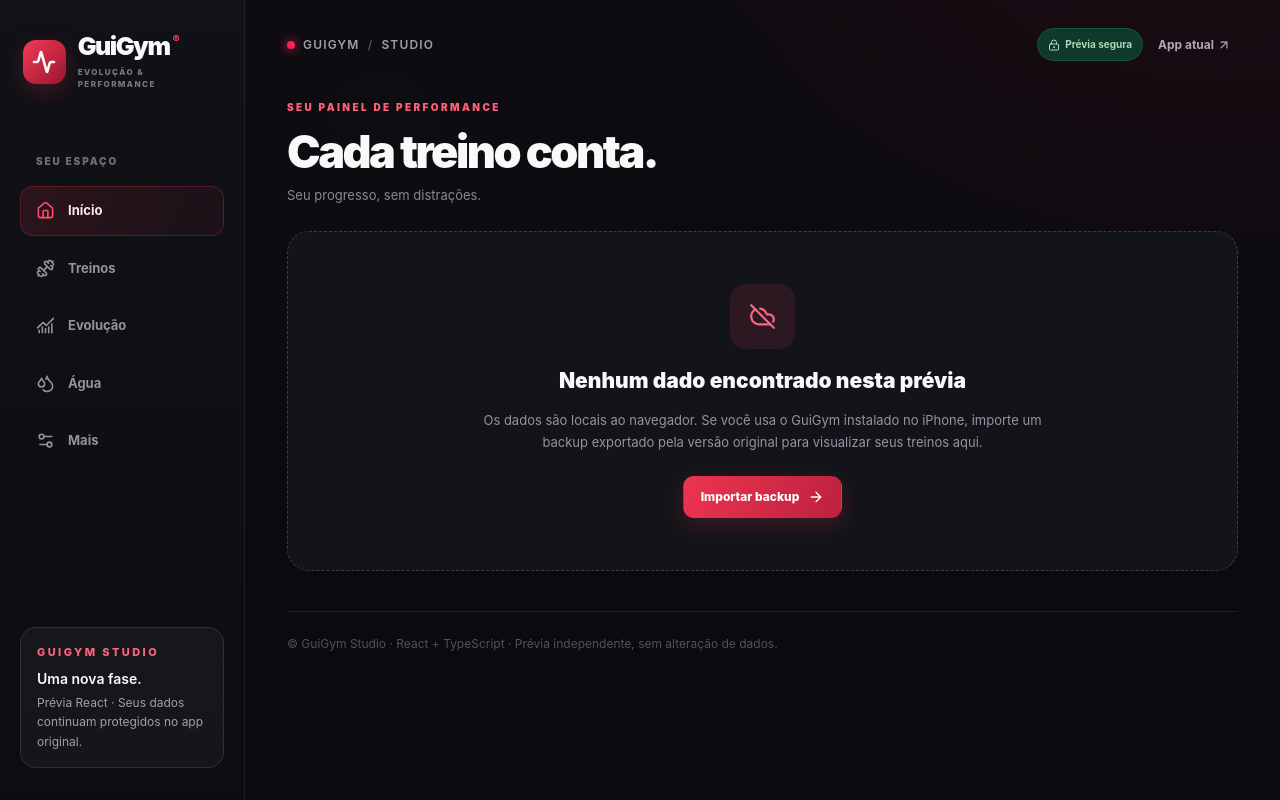
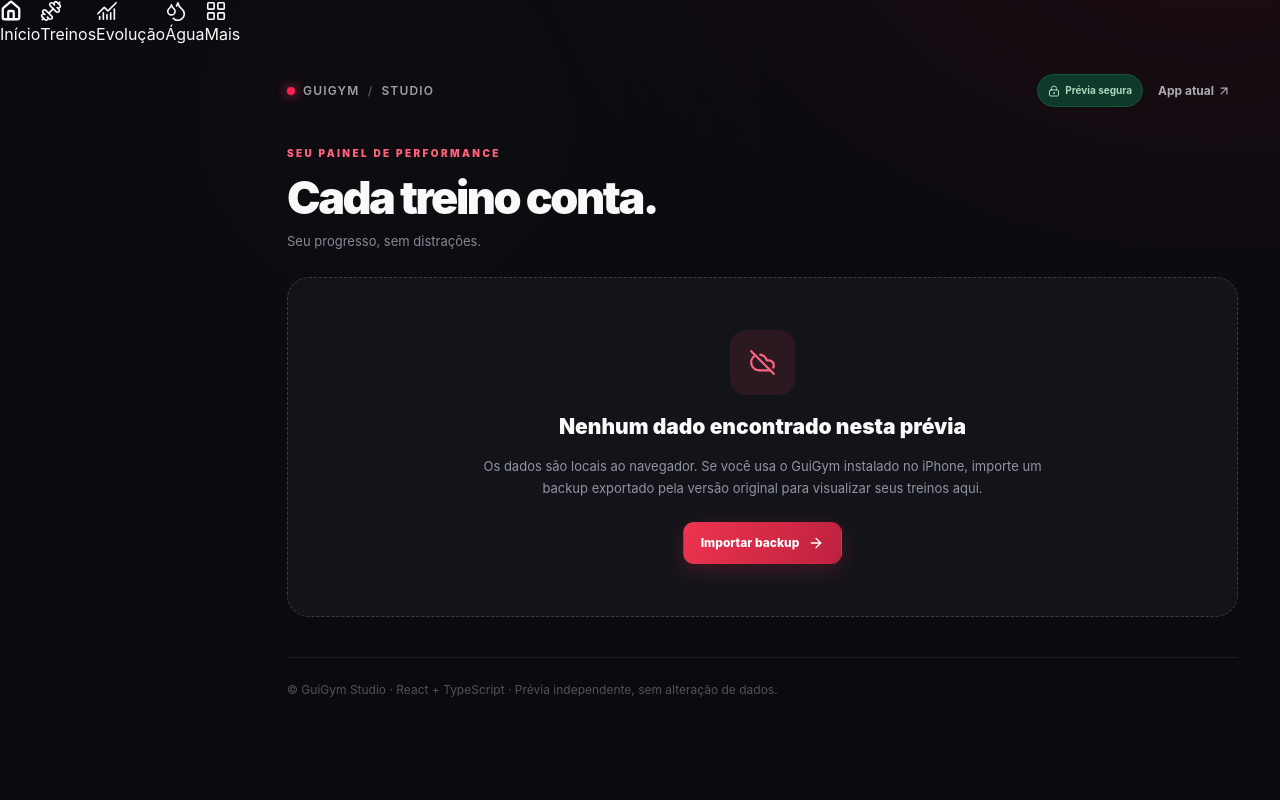
Before and after one commit to kurtzada/GuiGym, a React (Vite) app in the folder modern/: page / in a window 1280 px wide. Built offline with nearby package versions, Linux system fonts and the light colour scheme; the HTML template or start-up script is replaced by a standard one.

Commit message:
fix: restore GuiGym original fixed five-tab navigation in React

```diff
--- a/modern/src/components/Navigation.tsx
+++ b/modern/src/components/Navigation.tsx
@@ -1,4 +1,4 @@
-import { Activity, ChartNoAxesCombined, Droplets, Dumbbell, House, Settings2 } from 'lucide-react'
+import { ChartNoAxesCombined, Droplets, Dumbbell, House, LayoutGrid } from 'lucide-react'
 import type { ComponentType } from 'react'
 import type { View } from '../models'
 
@@ -8,44 +8,15 @@ const tabs: Array<{ id: View; label: string; icon: IconType }> = [
   { id: 'training', label: 'Treinos', icon: Dumbbell },
   { id: 'progress', label: 'Evolução', icon: ChartNoAxesCombined },
   { id: 'water', label: 'Água', icon: Droplets },
-  { id: 'settings', label: 'Mais', icon: Settings2 },
+  { id: 'settings', label: 'Mais', icon: LayoutGrid },
 ]
 
-interface NavigationProps {
-  selected: View
-  onSelect: (view: View) => void
+export function Navigation({ selected, onSelect }: { selected: View; onSelect: (view: View) => void }) {
+  return <nav className="original-nav" aria-label="Navegação principal">
+    <div className="original-nav-grid">
+      {tabs.map(({ id, label, icon: Icon }) => <button key={id} type="button" onClick={() => onSelect(id)} aria-current={selected === id ? 'page' : undefined} className={'original-nav-btn ' + (selected === id ? 'active' : '')}>
+        <Icon size={22} strokeWidth={selected === id ? 2.5 : 1.8} /><span>{label}</span>
+      </button>)}
+    </div>
+  </nav>
 }
-
-export function Navigation({ selected, onSelect }: NavigationProps) {
-  return (
-    <>
-      <aside className="desktop-nav hidden lg:flex">
-        <div className="brand-lockup">
-          <div className="brand-symbol"><Activity size={24} strokeWidth={2.6} /></div>
-          <div><strong>GuiGym<span>®</span></strong><small>EVOLUÇÃO & PERFORMANCE</small></div>
-        </div>
-        <div className="nav-caption">SEU ESPAÇO</div>
-        <nav aria-label="Navegação principal" className="space-y-2">
-          {tabs.map(({ id, label, icon: Icon }) => (
-            <button key={id} onClick={() => onSelect(id)} aria-current={selected === id ? 'page' : undefined} className={'desktop-link ' + (selected === id ? 'selected' : '')}>
-              <Icon size={19} strokeWidth={2} /><span>{label}</span>
-            </button>
-          ))}
-        </nav>
-        <div className="mt-auto rounded-2xl border border-white/10 bg-white/4 p-4">
-          <div className="text-[11px] font-extrabold uppercase tracking-[.22em] text-rose-400">GuiGym Studio</div>
-          <div className="mt-2 text-sm font-semibold">Uma nova fase.</div>
-          <p className="mt-1 text-xs leading-relaxed text-zinc-400">Prévia React · Seus dados continuam protegidos no app original.</p>
-        </div>
-      </aside>
-      <nav className="mobile-nav lg:hidden" aria-label="Navegação principal">
-        {tabs.map(({ id, label, icon: Icon }) => (
-          <button key={id} aria-current={selected === id ? 'page' : undefined} onClick={() => onSelect(id)} className={'mobile-link ' + (selected === id ? 'selected' : '')}>
-            <Icon size={21} strokeWidth={selected === id ? 2.5 : 1.85} />
-            <span>{label}</span>
-          </button>
-        ))}
-      </nav>
-    </>
-  )
-}
```
